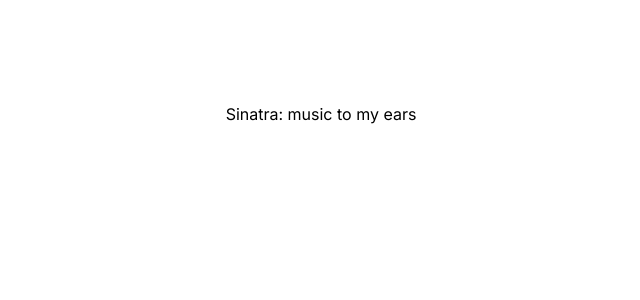
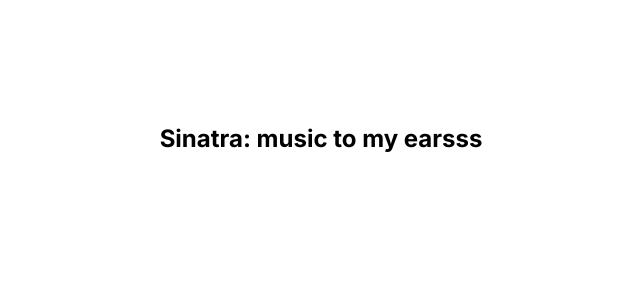
Before and after one commit to bonfaceZane/sinatra-frontend, a Next.js app in the folder apps/web/: page / in a window 1280 px wide. Shown: the top 300 px of the page, without its empty margins (319-959 px from the left). Built offline with nearby package versions, Linux system fonts and the light colour scheme.

Commit message:
` which was no longer needed
These modifications help to improve the organization and maintainability of the project.

```diff
--- a/apps/web/app/layout.tsx
+++ b/apps/web/app/layout.tsx
@@ -2,6 +2,7 @@
 import type { Metadata } from "next";
 import { Inter } from "next/font/google";
 import { ReactElement, ReactNode } from "react";
+// import "ui/styles.css";
 
 const inter = Inter({ subsets: ["latin"] });
 
--- a/apps/web/app/page.tsx
+++ b/apps/web/app/page.tsx
@@ -1,5 +1,6 @@
 import styles from "./page.module.css";
 import { ReactElement } from "react";
+import {  getOrElse, Option, some } from "fp-ts/Option";
 
 function Gradient({
     conic,
@@ -10,6 +11,7 @@ function Gradient({
     conic?: boolean;
     className?: string;
 }): ReactElement {
+
     return (
         <span
             className={[
@@ -24,10 +26,10 @@ function Gradient({
     );
 }
 
-export default function Page(): JSX.Element {
+export default function Page(): ReactElement {
     return (
         <main className={styles.main}>
-            <div>Sinatra: music to my ears</div>
+            <h2 className={"text-red-500"}>Sinatra: music to my earsss</h2>
         </main>
     );
 }
--- a/apps/web/next.config.js
+++ b/apps/web/next.config.js
@@ -1,4 +1,4 @@
 /** @type {import('next').NextConfig} */
 module.exports = {
-    transpilePackages: ["@repo/ui"],
+    transpilePackages: ["ui"],
 };
--- a/apps/web/package.json
+++ b/apps/web/package.json
@@ -9,7 +9,7 @@
         "lint": "eslint . --max-warnings 0"
     },
     "dependencies": {
-    "@repo/ui": "*",
+        "ui": "*",
         "next": "^14.0.3",
         "react": "^18.2.0",
         "react-dom": "^18.2.0"
@@ -23,6 +23,8 @@
         "@types/react": "^18.0.22",
         "@types/react-dom": "^18.0.7",
         "eslint": "^8.53.0",
-    "typescript": "^5.2.2"
+        "typescript": "^5.2.2",
+        "tailwindcss": "^3.4.0",
+        "autoprefixer": "^10.4.16"
     }
 }
--- a/apps/web/tailwind.config.js
+++ b/apps/web/tailwind.config.js
@@ -1 +1 @@
-export * from "@repo/config/tailwind.config";
+export * from "ui/tailwind.config";
--- a/packages/ui/package.json
+++ b/packages/ui/package.json
@@ -1,5 +1,5 @@
 {
-  "name": "@repo/ui",
+  "name": "ui",
   "version": "0.0.0",
   "private": true,
   "exports": {
@@ -21,6 +21,8 @@
     "@types/react-dom": "^18.2.0",
     "eslint": "^8.53.0",
     "react": "^18.2.0",
-    "typescript": "^5.2.2"
+    "typescript": "^5.2.2",
+    "tailwindcss": "^3.4.0",
+    "autoprefixer": "^10.4.16"
   }
 }
```
Also changed, not shown: package.json (+6 -2 lines), 1 other file (tests, documents, lock files or other folders). Lines whose indentation alone changed are shown as unchanged.
